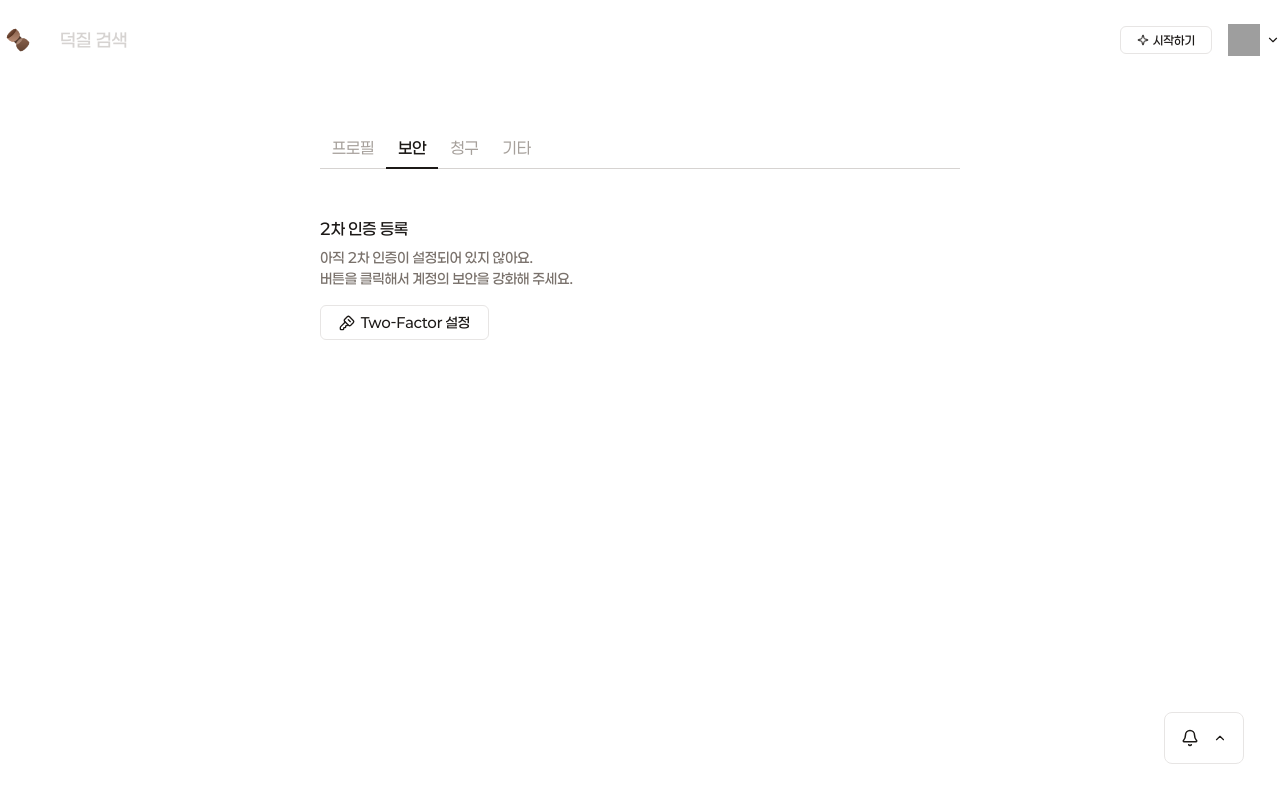
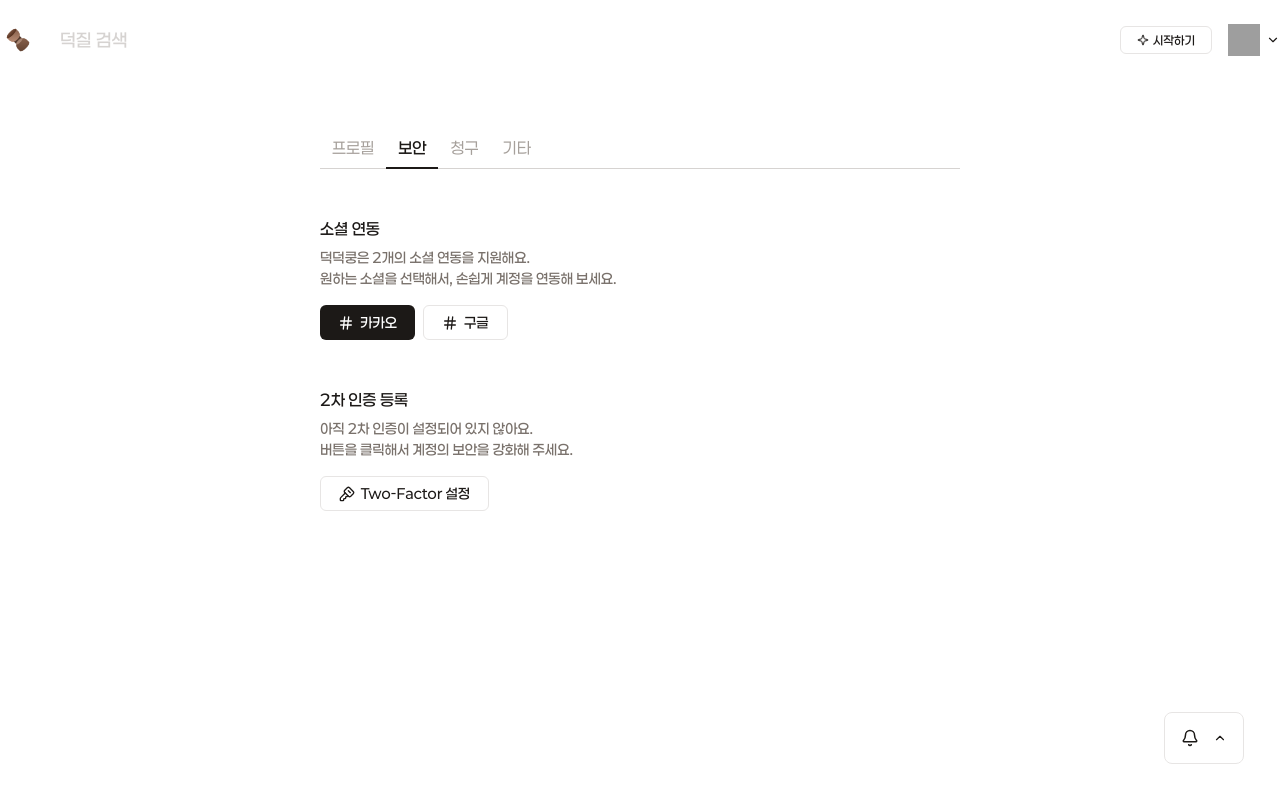
Before and after one commit to duckduckkkung/web, a Next.js app: page /settings in a window 1280 px wide. Both pictures are taken after a click on the element "보안". Shown: the top 800 px of the page. Built offline with nearby package versions, Linux system fonts and the light colour scheme; grey boxes are pictures that could not be loaded.

Commit message:
[feat] 설정 페이지 보안 탭에 소셜 연동 버튼 추가

```diff
--- a/src/app/settings/page.tsx
+++ b/src/app/settings/page.tsx
@@ -1,6 +1,7 @@
 "use client";
 
 import {
+    HashIcon,
     KeySquareIcon,
     LogOutIcon,
     PencilLineIcon,
@@ -234,7 +235,64 @@ export default function Settings() {
                             )}
 
                             {tab === "보안" && (
-                                <div className="py-[48px]">
+                                <div className="py-[48px] flex flex-col gap-[48px]">
+                                    <div className="flex flex-col gap-[16px]">
+                                        <div className="flex flex-col gap-[6px]">
+                                            <span className="font-p-medium text-[16px] text-stone-900">
+                                                소셜 연동
+                                            </span>
+
+                                            <span className="font-p-medium text-[14px] text-stone-500">
+                                                덕덕쿵은 2개의 소셜 연동을
+                                                지원해요.
+                                                <br />
+                                                원하는 소셜을 선택해서, 손쉽게
+                                                계정을 연동해 보세요.
+                                            </span>
+                                        </div>
+
+                                        <div className="w-fit flex gap-[8px]">
+                                            <Button
+                                                type="md"
+                                                variants="black"
+                                                icons={[
+                                                    {
+                                                        float: "left",
+                                                        component: (
+                                                            <HashIcon
+                                                                key="kakao"
+                                                                size={16}
+                                                                className="stroke-white"
+                                                            />
+                                                        ),
+                                                    },
+                                                ]}
+                                            >
+                                                카카오
+                                            </Button>
+
+                                            <Button
+                                                type="md"
+                                                variants="outline"
+                                                icons={[
+                                                    {
+                                                        float: "left",
+                                                        component: (
+                                                            <HashIcon
+                                                                key="google"
+                                                                size={16}
+                                                                className="stroke-stone-900"
+                                                            />
+                                                        ),
+                                                    },
+                                                ]}
+                                                disabled
+                                            >
+                                                구글
+                                            </Button>
+                                        </div>
+                                    </div>
+
                                     <div className="flex flex-col gap-[16px]">
                                         <div className="flex flex-col gap-[6px]">
                                             <span className="font-p-medium text-[16px] text-stone-900">
```
Also changed, not shown: 1 other file (tests, documents, lock files or other folders).
